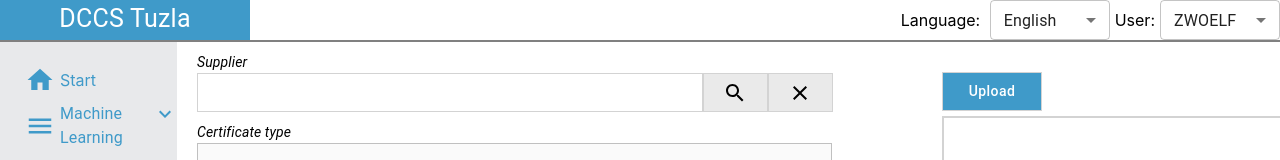
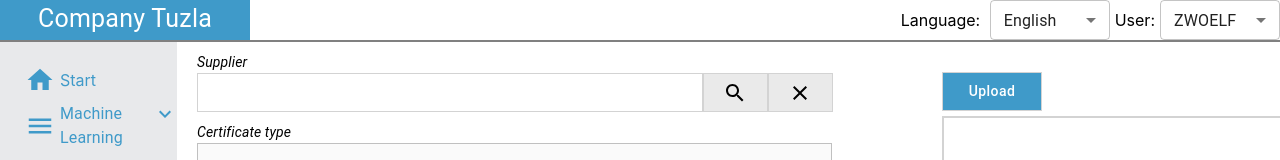
Before and after one commit to HadzajlicEmir/CertificateApp, a React (Create React App) app: page /new-certificate/1 in a window 1280 px wide. Shown: the top 160 px of the page. Built offline with nearby package versions, Linux system fonts and the light colour scheme.

Commit message:
Minor adjustments

```diff
--- a/src/components/Header.tsx
+++ b/src/components/Header.tsx
@@ -39,7 +39,7 @@ function Header() {
           fontSize: "25px",
         }}
       >
-        DCCS Tuzla
+        Company Tuzla
       </Typography>
       <div style={{ display: "flex", flexDirection: "row" }}>
         <div>
```
Also changed, not shown: src/components/SupplierDialog.tsx (+5 -3 lines).
